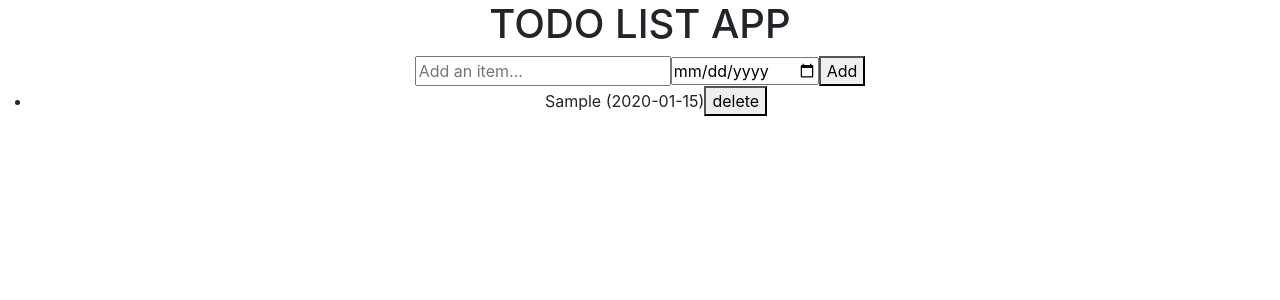
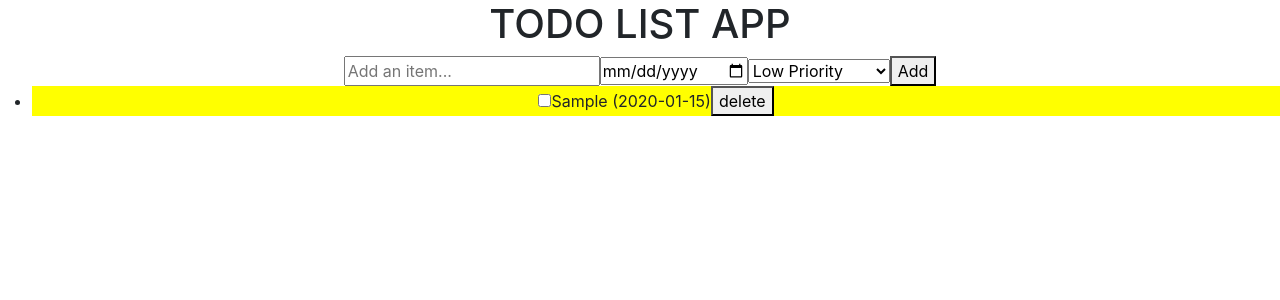
Before and after one commit to hafeefas/todo-list, a React (Create React App) app in the folder todolist/: page / in a window 1280 px wide. Both pictures are taken after typing "Sample", "2020-01-15" into the empty fields and a click on the button "Add". Shown: the top 300 px of the page. Built offline with nearby package versions, Linux system fonts and the light colour scheme.

Commit message:
added priority dropdown and color changer

```diff
--- a/todolist/src/App.css
+++ b/todolist/src/App.css
@@ -1,3 +1,15 @@
 .App {
   text-align: center;
 }
+
+.low-priority {
+  background-color: yellow;
+}
+
+.medium-priority {
+  background-color: green;
+}
+
+.high-priority {
+  background-color: red;
+}
--- a/todolist/src/App.js
+++ b/todolist/src/App.js
@@ -1,4 +1,4 @@
-import React, { useState } from 'react'
+import React, { useState, useEffect } from 'react'
 import './App.css';
 
 function App() {
@@ -6,11 +6,16 @@ function App() {
   const [newItem, setNewItem] = useState("")
   const [addedDate, setAddedDate] = useState("")
   const [items, setItems] = useState([])
+  const [selectedPriority, setSelectedPriority] = useState("low");
+
+
+  const LOWEST_PRIORITY = 'low'
+  const MEDIUM_PRIORITY = 'medium'
+  const HIGHEST_PRIORITY = "high"
 
   // helper functions
-  const addItem = () => {
-
-    //before adding an item input, let's make sure the user has typed in something first:
+  const addItem = (priority) => {
+    //before adding an item input, make sure the user has typed in something first:
     if (!newItem || !addedDate) {
       alert("Enter an item and a complete date")
       return;
@@ -19,26 +24,57 @@ function App() {
     const item = {
       id: Math.floor(Math.random() * 1000), //id for sorting
       value: newItem, //we get this from the input
-      date: addedDate
+      date: addedDate,
+      completed: false, //makes the box unchecked initially
+      priority: selectedPriority,
     }
-    //cloning the old list as well as the newly added list
+
+    //cloning the old list as well as the newly added list to update the list of items
     setItems(oldList => [...oldList, item])
+
+    //clears input fields after adding the item as done in the above line of code
     setNewItem("")
     setAddedDate("")
 
-    console.log(items, "array")
-  }
+    // console.log(items, "array")
+  };
+
+
+  const toggleCompleted = (id) => {
+    //map over the items that already exist
+    const updatedItems = items.map((item) => {
+      if (item.id === id) { //if the item ID is a match with the click item's ID
+        return { ...item, completed: !item.completed } //toggle the completed state
+      }
+      return item;
+    })
+    //updates list of items and the checkboxes
+    setItems(updatedItems)
+  };
+
+
+  // Use useEffect to log the priority of items after the component renders
+  useEffect(() => {
+    items.forEach((item) => {
+      console.log(`${item.value} has priority: ${item.priority}`);
+    });
+  }, [items]);
+
 
   const deleteItem = (id) => {
     const newArray = items.filter(item => item.id !== id);
     setItems(newArray);
   }
 
+    //handle the selected priority dropdown change
+    const handlePriorityChange = (e) => {
+      setSelectedPriority(e.target.value);
+    };
+
   return (
     <div className="App">
-      {/* 1. Header */}
       <h1> TODO LIST APP </h1>
-      {/* 2. Input (INPUT AND BUTTON)  */}
+
       <input
         type="text"
         placeholder='Add an item...'
@@ -52,12 +88,39 @@ function App() {
         onChange={(e) => setAddedDate(e.target.value)}
 
       />
+      {/* priority drowpdown selection */}
+      <select value={selectedPriority} onChange={handlePriorityChange}>
+        <option value={LOWEST_PRIORITY}> Low Priority </option>
+        <option value={MEDIUM_PRIORITY}> Medium Priority </option>
+        <option value={HIGHEST_PRIORITY}> Highest Priority </option>
+      </select>
+
       <button onClick={() => addItem()}> Add </button>
-      {/* 3. List of items */}
+      {/* List of items */}
       <ul>
         {items.map(item => {
+          let priorityClass = ''
+
+          if (item.priority === LOWEST_PRIORITY) {
+            priorityClass = 'low-priority'
+            console.log(`${item.value} has low priority.`);
+
+          } else if (item.priority === MEDIUM_PRIORITY) {
+            priorityClass = 'medium-priority'
+            console.log(`${item.value} has medium priority.`);
+
+          } else if (item.priority === HIGHEST_PRIORITY) {
+            priorityClass = 'high-priority'
+            console.log(`${item.value} has high priority.`);
+
+          }
           return (
-            <li key={item.id}>
+            <li key={item.id} className={priorityClass}>
+              <input
+                type="checkbox"
+                checked={item.completed}
+                onChange={() => toggleCompleted(item.id)}
+              />
               {item.value} ({item.date})
               <button onClick={() => deleteItem(item.id)}> delete </button>
             </li>
```
